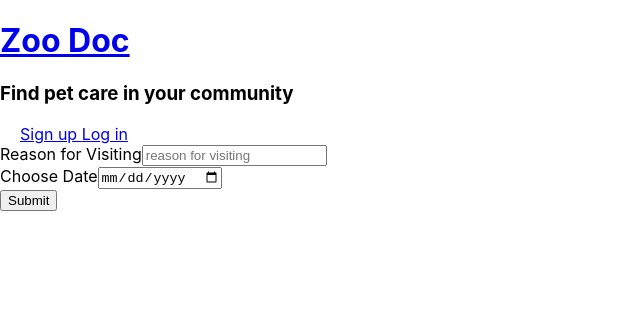
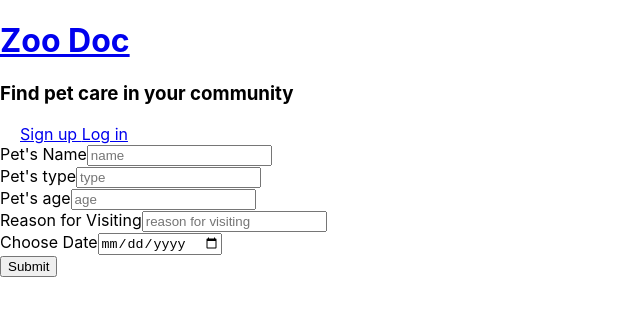
Before and after one commit to foolan-bhosale/ZooDoc, a React (Create React App) app: page /appointment in a window 1280 px wide. Shown: the top 316 px of the page, without its empty margins (0-640 px from the left). Built offline with nearby package versions, Linux system fonts and the light colour scheme.

Commit message:
added more Link and Route

```diff
--- a/src/components/AppForm.js
+++ b/src/components/AppForm.js
@@ -1,12 +1,25 @@
 import React, { useState } from 'react';
 import Form from 'react-bootstrap/Form';
 import Button from 'react-bootstrap/Button';
+import { Link } from 'react-router-dom';
 
 function AppForm(props) {
 	const [searchDate, setSearchDate] = useState('');
 
 	return (
 		<Form>
+			<Form.Group>
+				<Form.Label>Pet's Name</Form.Label>
+				<Form.Control type='text' placeholder='name' />
+			</Form.Group>
+			<Form.Group>
+				<Form.Label>Pet's type</Form.Label>
+				<Form.Control type='text' placeholder='type' />
+			</Form.Group>
+			<Form.Group>
+				<Form.Label>Pet's age</Form.Label>
+				<Form.Control type='text' placeholder='age' />
+			</Form.Group>
 			<Form.Group controlId='formBasicEmail'>
 				<Form.Label>Reason for Visiting</Form.Label>
 				<Form.Control type='text' placeholder='reason for visiting' />
@@ -21,9 +34,11 @@ function AppForm(props) {
 					value={searchDate}
 				/>
 			</Form.Group>
-			<Button variant='primary' type='submit'>
-				Submit
-			</Button>
+			<Link to='/profile'>
+				<Button variant='primary' type='submit'>
+					Submit
+				</Button>
+			</Link>
 		</Form>
 	);
 }
--- a/src/components/Home.js
+++ b/src/components/Home.js
@@ -3,6 +3,7 @@ import Search from './Search';
 import SearchResult from './SearchResult';
 import AppForm from './AppForm';
 import Doctor from './Doctor';
+import Profile from './Profile'
 import { Route, Link } from 'react-router-dom';
 import Signup from './Signup';
 import Login from './Login';
@@ -91,6 +92,7 @@ function Home() {
 				<Route path='/appointment' component={AppForm} />
 				<Route path='/signup' component={Signup} />
 				<Route path='/login' component={Login} />
+				<Route path='/profile' component={Profile} />
 			</main>
 		</>
 	);
--- a/src/components/Profile.js
+++ b/src/components/Profile.js
@@ -1 +1,16 @@
 import React from 'react';
+
+function Profile() {
+  return(
+    <div>
+      <p>Hi Username, your appointment is confirmed.</p>
+      <p>Pet's name</p>
+      <p>Pet's age</p>
+      <p>Pet's type</p>
+      <p>Reason for visiting</p>
+      <p>Past Appointment</p>
+      <p>Upcoming Appointment</p>
+    </div>
+  )
+}
+export default Profile
```
